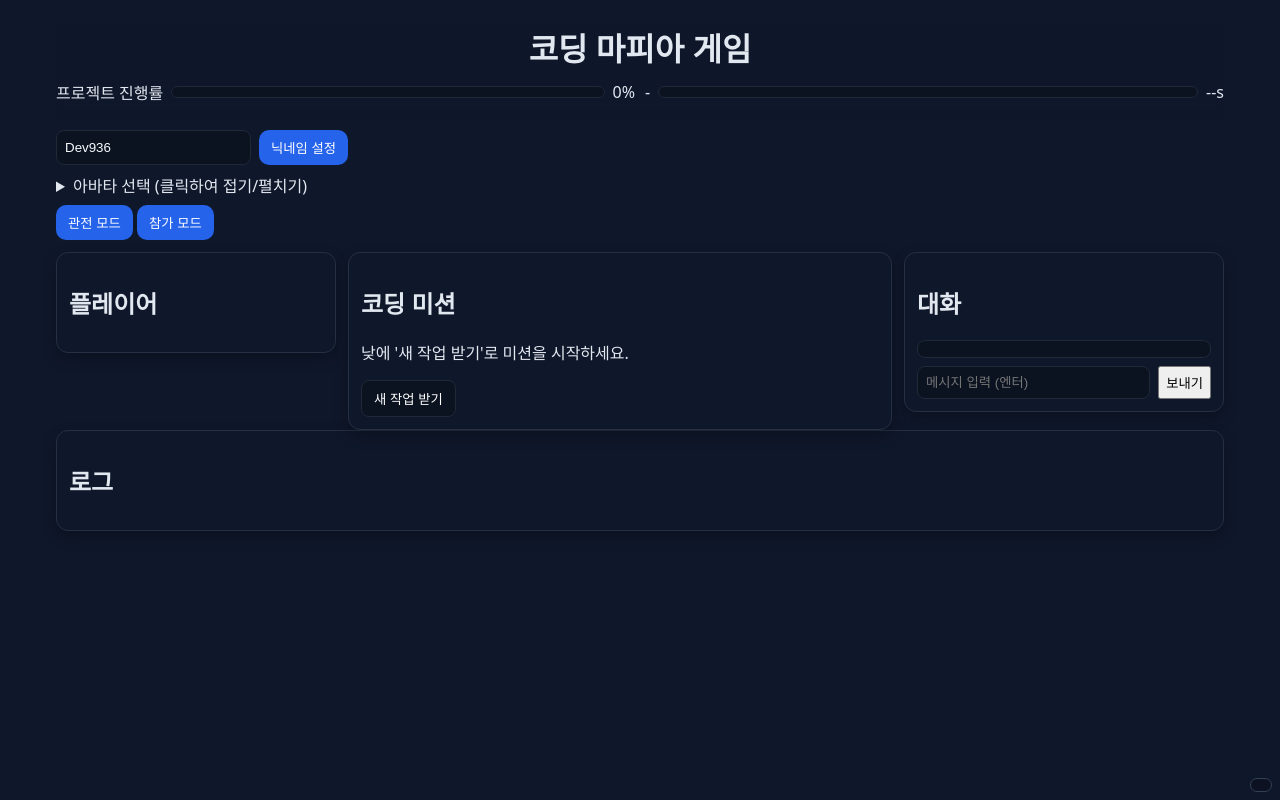
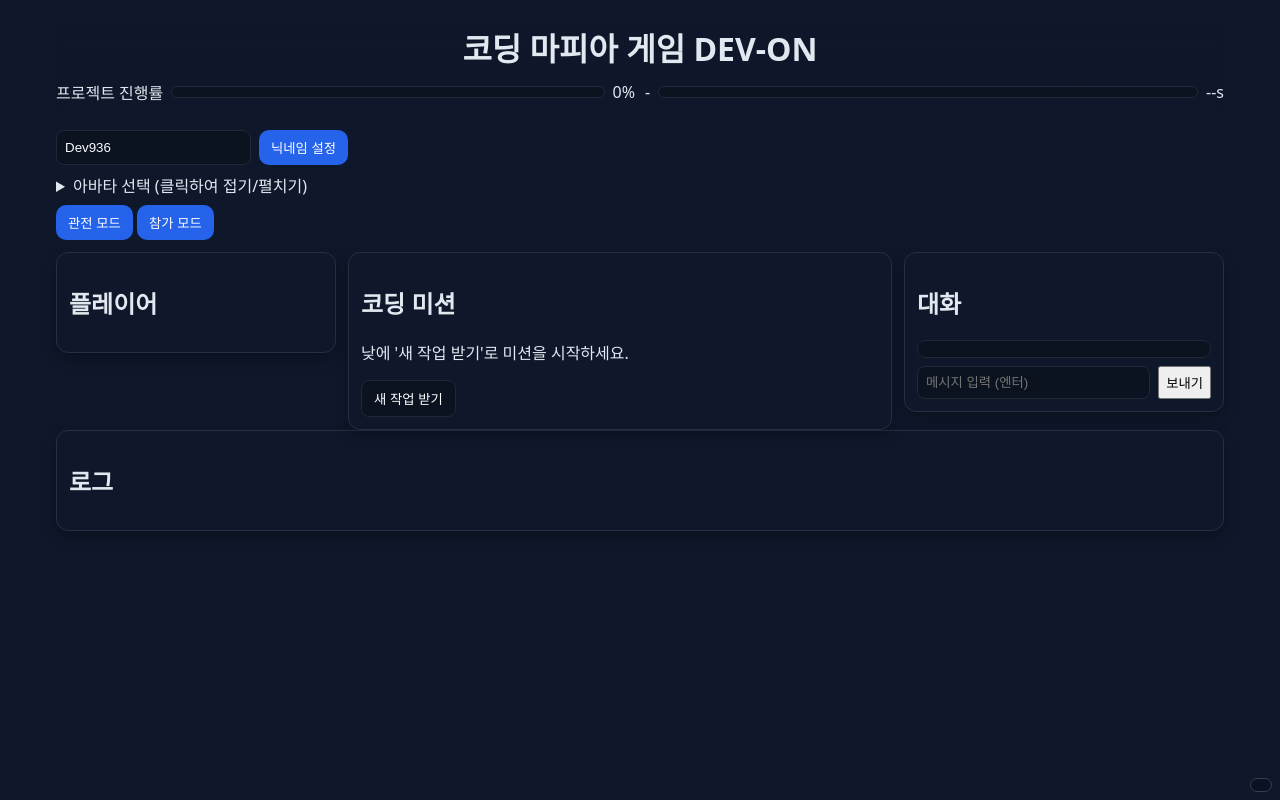
Before and after one commit to ko-space/codingmafia, a website: page index.html in a window 1280 px wide. Drawn offline with nearby package versions, Linux system fonts and the light colour scheme.

Commit message:
Update title to '코딩 마피아 게임 DEV-ON'

```diff
--- a/index.html
+++ b/index.html
@@ -9,7 +9,7 @@
 <body>
   <div class="app">
     <header class="app-header">
-      <h1 class="title-center">코딩 마피아 게임</h1>
+      <h1 class="title-center">코딩 마피아 게임 DEV-ON</h1>
       <div class="top-bars">
         <div class="bar">
           <span>프로젝트 진행률</span>
```
